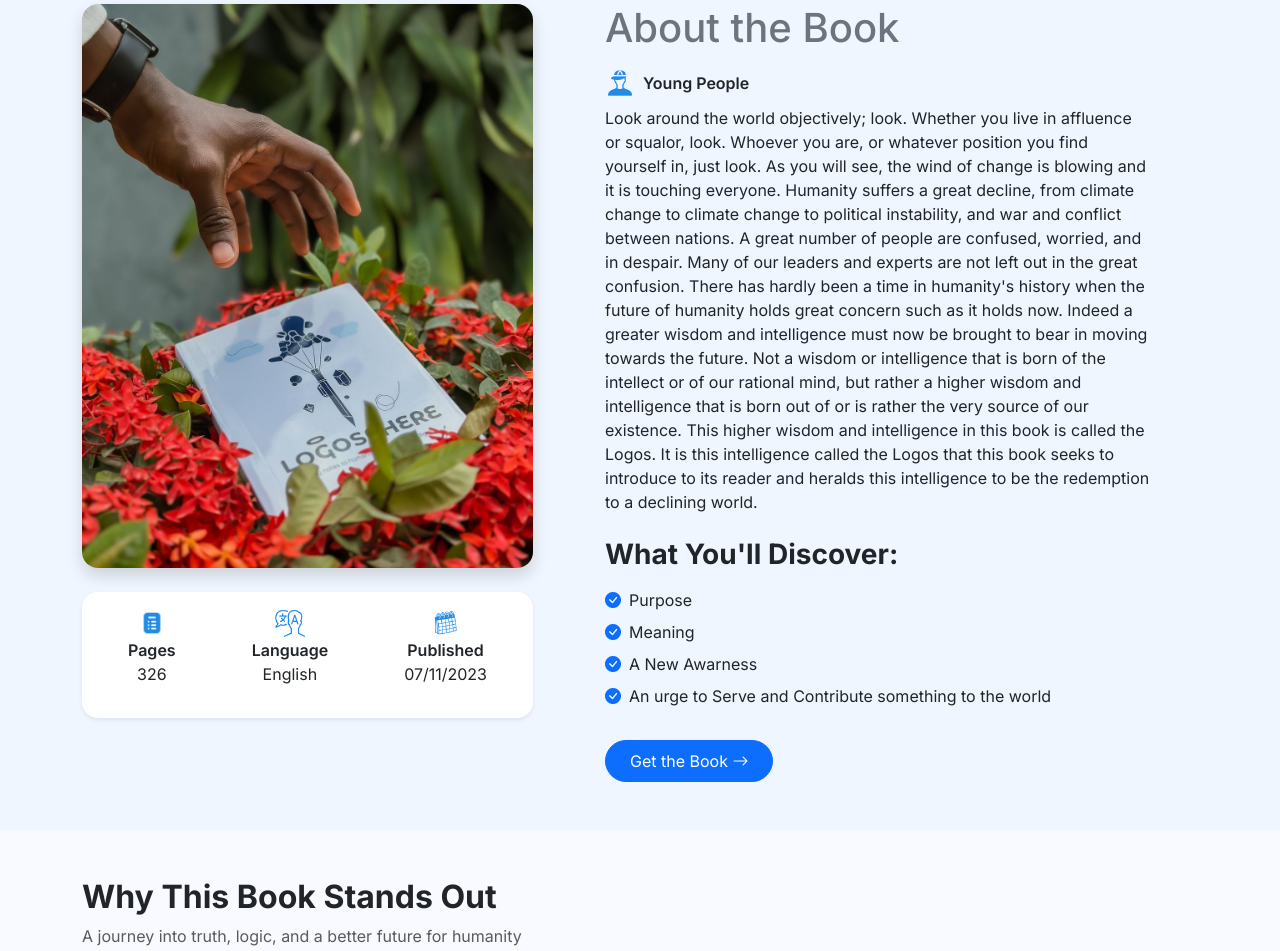
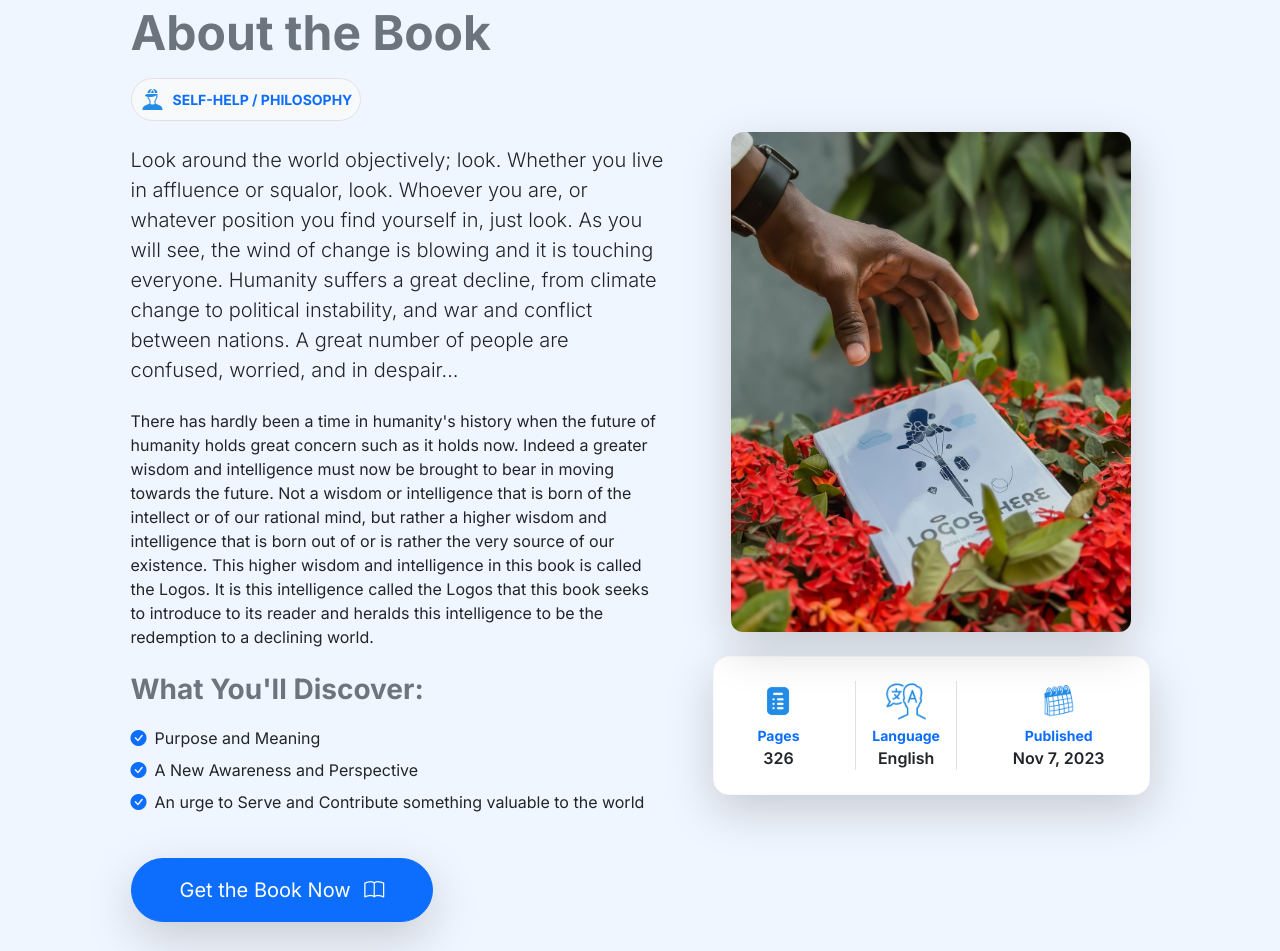
Before and after one commit to Jaypaul17/Logosphere-website, a plain HTML site: page index.html in a window 1280 px wide. Shown: the part 590-1541 px from the top of the page. Drawn offline with nearby package versions, Linux system fonts and the light colour scheme; a script that the page names is missing.

Commit message:
New updates

```diff
--- a/index.html
+++ b/index.html
@@ -140,53 +140,61 @@ img:hover {
 <!-- ABOUT SECTION -->
 <section class="py-5" style="background-color: #f0f6ff;">
   <div class="container">
-    <div class="row align-items-start gap-5">
-      <!-- LEFT -->
-      <div class="col-md-5 mb-4 mb-md-0 text-center" data-aos="fade-up_delay-2s">
-        <img src="Img/Book cover 2.jpg" alt="Book Cover" class="img-fluid shadow mb-4 reading">
-        <div class="bg-white rounded-4 shadow-sm p-3 d-flex flex-wrap justify-content-around gap-3">
-          <div class="text-center">
-            <!-- Changed width attribute to max-width style for better responsiveness -->
-            <img src="Img/Pages.png" alt="Pages Icon" style="max-width: 30px;">
-            <p class="mb-0 fw-semibold">Pages</p>
-            <p>326</p>
-          </div>
-          <div class="text-center">
-            <!-- Changed width attribute to max-width style for better responsiveness -->
-            <img src="Img/Language.png" alt="Language Icon" style="max-width: 30px;">
-            <p class="mb-0 fw-semibold">Language</p>
-            <p>English</p>
-          </div>
-          <div class="text-center">
-            <!-- Changed width attribute to max-width style for better responsiveness -->
-            <img src="Img/Calendar.png" alt="Published Icon" style="max-width: 30px;">
-            <p class="mb-0 fw-semibold">Published</p>
-            <p>07/11/2023</p>
-          </div>
+    <div class="row align-items-center justify-content-center g-5">
+
+      <div class="col-md-6 text-center text-md-start order-1 order-md-1" data-aos="fade-left">
+        <h1 class="text-secondary mb-3 display-5 fw-bold">About the Book</h1>
+
+        <div class="d-inline-flex align-items-center gap-2 mb-4 p-2 bg-light rounded-pill border">
+            <img src="Img/Young.png" alt="Young People Genre" style="max-width: 25px;">
+            <p class="mb-0 fw-bold text-uppercase small text-primary">Self-Help / Philosophy</p>
         </div>
+
+        <p class="text-dark lead mb-4">
+          Look around the world objectively; look. Whether you live in affluence or squalor, look. Whoever you are, or whatever position you find yourself in, just look. As you will see, the wind of change is blowing and it is touching everyone. Humanity suffers a great decline, from climate change to political instability, and war and conflict between nations. A great number of people are confused, worried, and in despair...
+        </p>
+        <p class="text-dark mb-4">
+          There has hardly been a time in humanity's history when the future of humanity holds great concern such as it holds now. Indeed a greater wisdom and intelligence must now be brought to bear in moving towards the future. Not a wisdom or intelligence that is born of the intellect or of our rational mind, but rather a higher wisdom and intelligence that is born out of or is rather the very source of our existence. This higher wisdom and intelligence in this book is called the Logos. It is this intelligence called the Logos that this book seeks to introduce to its reader and heralds this intelligence to be the redemption to a declining world.
+        </p>
+
+        <h3 class="fw-bold mt-4 mb-3 text-secondary">What You'll Discover:</h3>
+
+        <ul class="list-group list-group-flush text-dark mb-4">
+          <li class="list-group-item d-flex align-items-center px-0 py-1 border-0 bg-transparent"><i class="bi bi-check-circle-fill text-primary me-2"></i>Purpose and Meaning</li>
+          <li class="list-group-item d-flex align-items-center px-0 py-1 border-0 bg-transparent"><i class="bi bi-check-circle-fill text-primary me-2"></i>A New Awareness and Perspective</li>
+          <li class="list-group-item d-flex align-items-center px-0 py-1 border-0 bg-transparent"><i class="bi bi-check-circle-fill text-primary me-2"></i>An urge to Serve and Contribute something valuable to the world</li>
+        </ul>
+
+        <a href="https://www.amazon.com/LOGOSPHERE-notes-humanity-new-paradigm-ebook/dp/B0CLL1SLJP" class="btn btn-primary btn-lg mt-3 px-5 py-3 rounded-pill shadow-lg animate__animated animate__fadeInUp">
+          Get the Book Now <i class="bi bi-book ms-2"></i>
+        </a>
       </div>
 
-      <!-- RIGHT TEXT -->
-      <!-- Added responsive text alignment to the column containing about text -->
-      <div class="col-md-6 text-center text-md-start" data-aos="fade-left">
-        <h1 class="text-secondary mb-3">About the Book</h1>
-        <div class="d-inline-flex align-items-center gap-2 mb-2"> <!-- Wrapped "Young People" icon and text for better centering -->
-            <img src="Img/Young.png" alt="Young People" style="max-width: 30px;">
-            <p class="mb-0 fw-semibold ">Young People</p>
+      <div class="col-md-5 mb-4 mb-md-0 text-center order-2 order-md-2" data-aos="fade-up">
+
+        <img src="Img/Book cover 2.jpg" alt="Book Cover" class="img-fluid shadow-lg mb-4" style="max-height: 500px; border-radius: 12px; object-fit: contain;">
+
+        <div class="bg-white rounded-4 shadow-lg p-4 d-flex flex-wrap justify-content-around align-items-center gap-3 border border-light">
+
+          <div class="text-center">
+            <img src="Img/Pages.png" alt="Pages Icon" style="max-width: 40px;" class="mb-1">
+            <p class="mb-0 fw-bold text-primary small">Pages</p>
+            <p class="mb-0 text-dark fw-semibold">326</p>
+          </div>
+
+          <div class="text-center border-start border-end px-3">
+            <img src="Img/Language.png" alt="Language Icon" style="max-width: 40px;" class="mb-1">
+            <p class="mb-0 fw-bold text-primary small">Language</p>
+            <p class="mb-0 text-dark fw-semibold">English</p>
+          </div>
+
+          <div class="text-center">
+            <img src="Img/Calendar.png" alt="Published Icon" style="max-width: 40px;" class="mb-1">
+            <p class="mb-0 fw-bold text-primary small">Published</p>
+            <p class="mb-0 text-dark fw-semibold">Nov 7, 2023</p>
+          </div>
+
         </div>
-        <p class="text-dark">
-          Look around the world objectively; look. Whether you live in affluence or squalor, look. Whoever you are, or whatever position you find yourself in, just look. As you will see, the wind of change is blowing and it is touching everyone. Humanity suffers a great decline, from climate change to climate change to political instability, and war and conflict between nations. A great number of people are confused, worried, and in despair. Many of our leaders and experts are not left out in the great confusion. There has hardly been a time in humanity's history when the future of humanity holds great concern such as it holds now. Indeed a greater wisdom and intelligence must now be brought to bear in moving towards the future. Not a wisdom or intelligence that is born of the intellect or of our rational mind, but rather a higher wisdom and intelligence that is born out of or is rather the very source of our existence. This higher wisdom and intelligence in this book is called the Logos. It is this intelligence called the Logos that this book seeks to introduce to its reader and heralds this intelligence to be the redemption to a declining world.
-        </p>
-        <h3 class="fw-bold mt-4 mb-3">What You'll Discover:</h3>
-        <ul class="list-unstyled text-dark">
-          <li class="mb-2"><i class="bi bi-check-circle-fill text-primary me-2"></i>Purpose</li>
-          <li class="mb-2"><i class="bi bi-check-circle-fill text-primary me-2"></i>Meaning</li>
-          <li class="mb-2"><i class="bi bi-check-circle-fill text-primary me-2"></i>A New Awarness</li>
-          <li class="mb-2"><i class="bi bi-check-circle-fill text-primary me-2"></i>An urge to Serve and Contribute something to the world</li>
-        </ul>
-        <a href="https://www.amazon.com/LOGOSPHERE-notes-humanity-new-paradigm-ebook/dp/B0CLL1SLJP" class="btn btn-primary mt-3 px-4 py-2 rounded-pill animate__animated animate__fadeInUp btn-float">
-          Get the Book <i class="bi bi-arrow-right"></i>
-        </a>
       </div>
     </div>
   </div>
```
